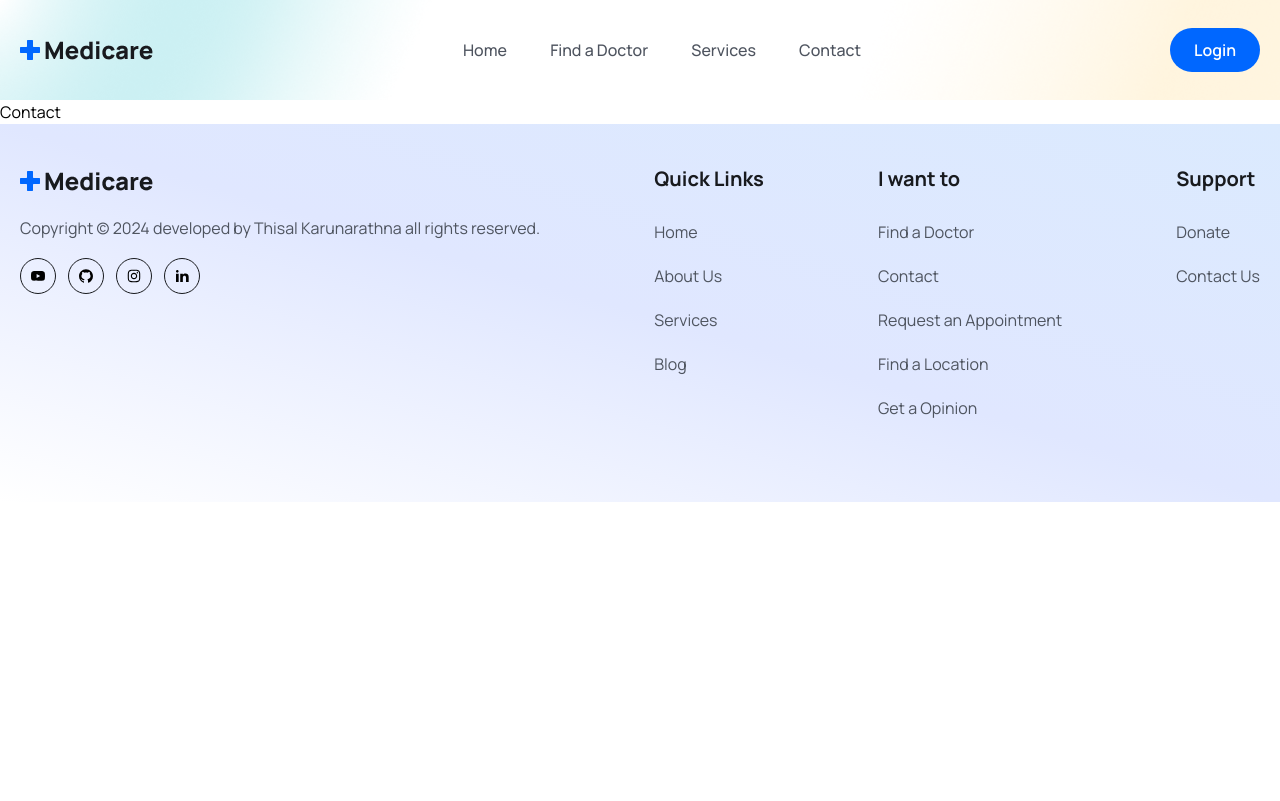
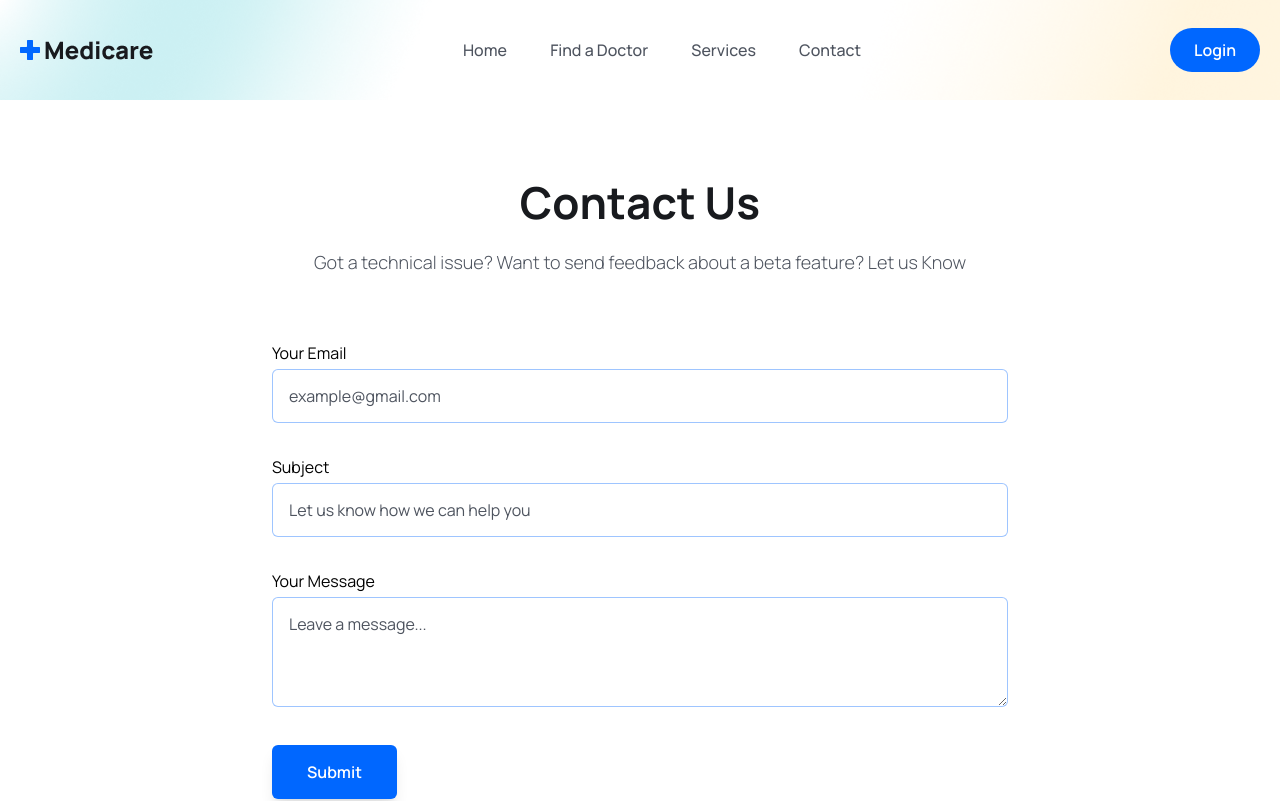
Before and after one commit to THIS4LA/doctor-appoinment-booking-app, a React (Vite) app in the folder frontEnd/: page /contact in a window 1280 px wide. Shown: the top 801 px of the page. Built offline with nearby package versions, Linux system fonts and the light colour scheme.

Commit message:
conatct page frontend complete

```diff
--- a/frontEnd/src/index.css
+++ b/frontEnd/src/index.css
@@ -33,6 +33,16 @@
     @apply bg-[url('./assets/images/hero-bg.png')] bg-no-repeat bg-center bg-cover
     }
 
+    .form__label {
+        @apply text-textColor font-semibold text-[16px] leading-7 mb-2;
+    }
+
+    .form_input {
+        @apply w-full px-4 py-3 border border-solid border-[#0066ff61] focus:outline-none
+        focus:border-primaryColor text-[16px] leading-7 text-headingColor placeholder:text-textColor
+        cursor-pointer rounded-md;
+    }
+
 }
 
 
--- a/frontEnd/src/pages/Contact.jsx
+++ b/frontEnd/src/pages/Contact.jsx
@@ -1,11 +1,36 @@
-import React from 'react'
-
 const Contact = () => {
   return (
-    <div>
-      <h1>Contact</h1>
-    </div>
-  )
-}
+    <section>
+      <div className="px-4 mx-auto max-w-screen-md">
+        <h2 className="heading text-center">Contact Us</h2>
+        <p className="mb-8 lg:mb-16 font-light text-center text__para">
+          Got a technical issue? Want to send feedback about a beta feature? Let
+          us Know
+        </p>
+        <form action="#" className="space-y-8">
+          <div>
+            <label htmlFor="email" className="form_label">
+              Your Email
+            </label>
+            <input type="email" id="email" placeholder="example@gmail.com" className="form_input mt-1"/>
+          </div>
+          <div>
+            <label htmlFor="subject" className="form_label">
+              Subject
+            </label>
+            <input type="text" id="subject" placeholder="Let us know how we can help you" className="form_input mt-1"/>
+          </div>
+          <div className="sm:col-span-2">
+            <label htmlFor="message" className="form_label">
+              Your Message
+            </label>
+            <textarea type="text" id="message" rows="3" placeholder="Leave a message..." className="form_input mt-1"/>
+          </div>
+          <button type="submit" className="btn rounded-md sm:w-fit">Submit</button>
+        </form>
+      </div>
+    </section>
+  );
+};
 
-export default Contact
+export default Contact;
```
